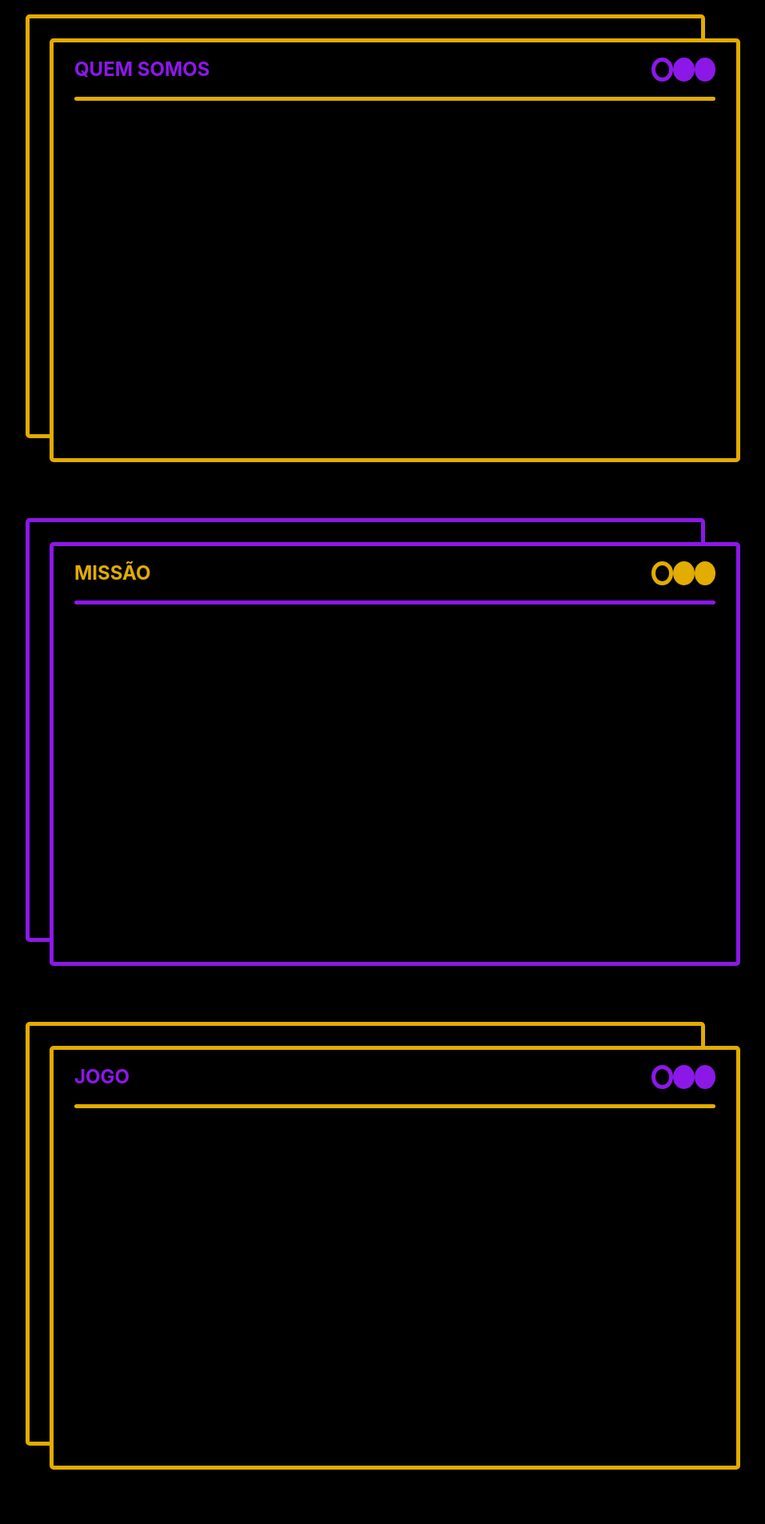
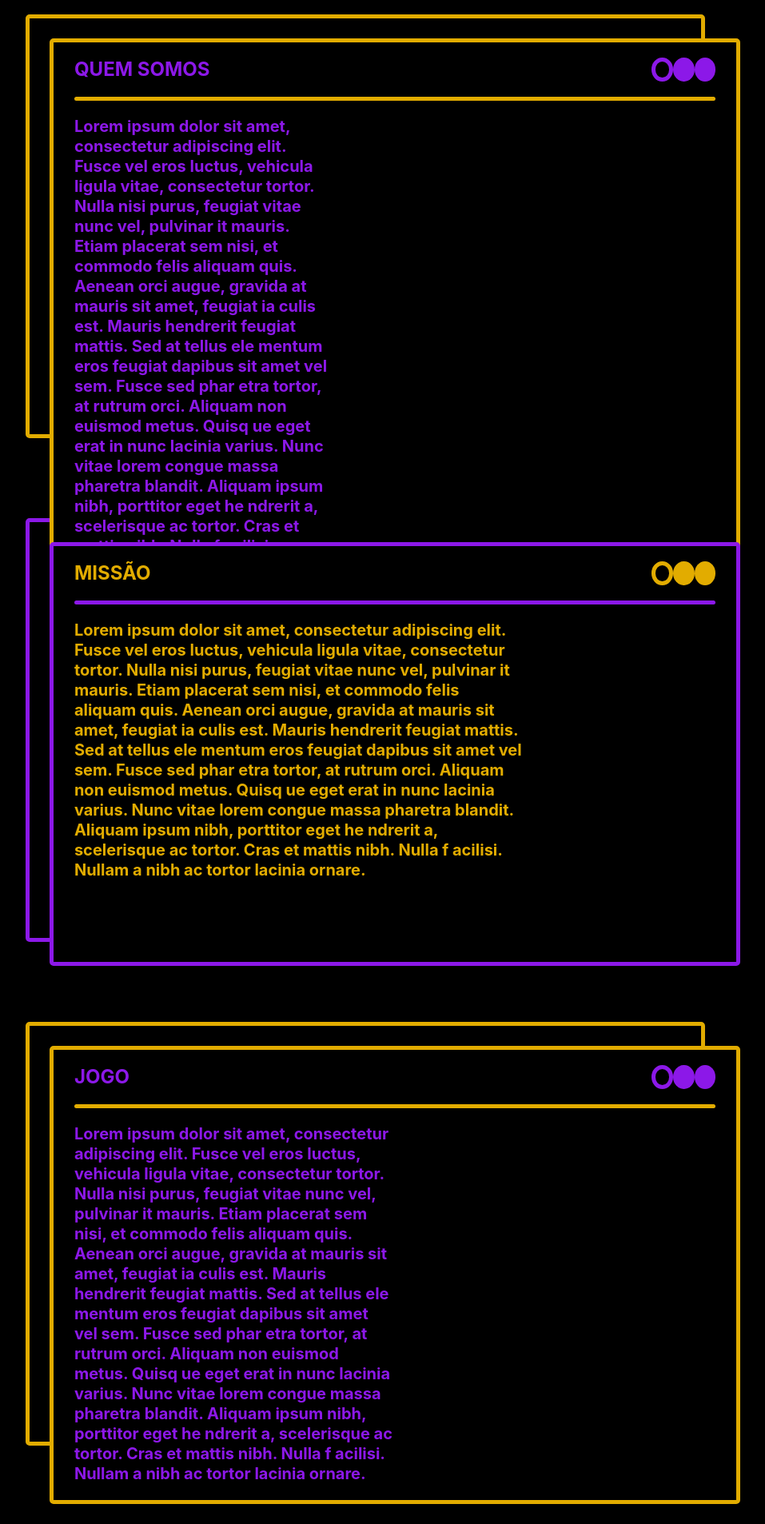
Before and after one commit to 0xZ0uk/ris, a React (Create React App) app: page / in a window 1280 px wide. Shown: the part 640-2546 px from the top of the page at 80% size, without its empty margins (166-1123 px from the left). Built offline with nearby package versions, Linux system fonts and the light colour scheme.

Commit message:
Add dummy text

```diff
--- a/src/components/Mainbox/index.tsx
+++ b/src/components/Mainbox/index.tsx
@@ -2,6 +2,7 @@ import React from "react";
 import {
   MainboxBallEmpty,
   MainboxBallFull,
+  MainboxChildrenContainer,
   MainboxContainer,
   MainboxContainerShadow,
   MainboxDivider,
@@ -51,7 +52,7 @@ const Mainbox = ({
           </div>
           <MainboxDivider style={{ backgroundColor: borderColor }} />
         </MainboxTitleContainer>
-        <div>{children}</div>
+        <MainboxChildrenContainer>{children}</MainboxChildrenContainer>
       </MainboxContainer>
       <MainboxContainerShadow style={{ borderColor: borderColor }} />
     </div>
--- a/src/components/Mainbox/styled.ts
+++ b/src/components/Mainbox/styled.ts
@@ -47,3 +47,9 @@ export const MainboxBallEmpty = styled("div")({
   borderRadius: "100%",
   boxSizing: "border-box",
 });
+
+export const MainboxChildrenContainer = styled("div")({
+  display: "flex",
+  margin: "0 3%",
+  color: "#fff",
+});
--- a/src/views/Root/index.tsx
+++ b/src/views/Root/index.tsx
@@ -20,13 +20,76 @@ const Root = () => {
         <Col md={2} />
         <Col md={8} lg={8}>
           <Mainbox title="Quem Somos" menuAnchor="quemSomos">
-            {" "}
+            <div style={{ width: "40%", color: colors.secondary }}>
+              <p
+                style={{
+                  fontSize: "20px",
+                  fontWeight: "bold",
+                  lineHeight: 1.25,
+                }}
+              >
+                Lorem ipsum dolor sit amet, consectetur adipiscing elit. Fusce
+                vel eros luctus, vehicula ligula vitae, consectetur tortor.
+                Nulla nisi purus, feugiat vitae nunc vel, pulvinar it mauris.
+                Etiam placerat sem nisi, et commodo felis aliquam quis. Aenean
+                orci augue, gravida at mauris sit amet, feugiat ia culis est.
+                Mauris hendrerit feugiat mattis. Sed at tellus ele mentum eros
+                feugiat dapibus sit amet vel sem. Fusce sed phar etra tortor, at
+                rutrum orci. Aliquam non euismod metus. Quisq ue eget erat in
+                nunc lacinia varius. Nunc vitae lorem congue massa pharetra
+                blandit. Aliquam ipsum nibh, porttitor eget he ndrerit a,
+                scelerisque ac tortor. Cras et mattis nibh. Nulla f acilisi.
+                Nullam a nibh ac tortor lacinia ornare.
+              </p>
+            </div>
           </Mainbox>
           <Mainbox title="Missão" menuAnchor="missao" {...altColors}>
-            {" "}
+            <div style={{ width: "70%", color: colors.primary }}>
+              <p
+                style={{
+                  fontSize: "20px",
+                  fontWeight: "bold",
+                  lineHeight: 1.25,
+                }}
+              >
+                Lorem ipsum dolor sit amet, consectetur adipiscing elit. Fusce
+                vel eros luctus, vehicula ligula vitae, consectetur tortor.
+                Nulla nisi purus, feugiat vitae nunc vel, pulvinar it mauris.
+                Etiam placerat sem nisi, et commodo felis aliquam quis. Aenean
+                orci augue, gravida at mauris sit amet, feugiat ia culis est.
+                Mauris hendrerit feugiat mattis. Sed at tellus ele mentum eros
+                feugiat dapibus sit amet vel sem. Fusce sed phar etra tortor, at
+                rutrum orci. Aliquam non euismod metus. Quisq ue eget erat in
+                nunc lacinia varius. Nunc vitae lorem congue massa pharetra
+                blandit. Aliquam ipsum nibh, porttitor eget he ndrerit a,
+                scelerisque ac tortor. Cras et mattis nibh. Nulla f acilisi.
+                Nullam a nibh ac tortor lacinia ornare.
+              </p>
+            </div>
           </Mainbox>
           <Mainbox title="Jogo" menuAnchor="jogo">
-            {" "}
+            <div style={{ width: "50%", color: colors.secondary }}>
+              <p
+                style={{
+                  fontSize: "20px",
+                  fontWeight: "bold",
+                  lineHeight: 1.25,
+                }}
+              >
+                Lorem ipsum dolor sit amet, consectetur adipiscing elit. Fusce
+                vel eros luctus, vehicula ligula vitae, consectetur tortor.
+                Nulla nisi purus, feugiat vitae nunc vel, pulvinar it mauris.
+                Etiam placerat sem nisi, et commodo felis aliquam quis. Aenean
+                orci augue, gravida at mauris sit amet, feugiat ia culis est.
+                Mauris hendrerit feugiat mattis. Sed at tellus ele mentum eros
+                feugiat dapibus sit amet vel sem. Fusce sed phar etra tortor, at
+                rutrum orci. Aliquam non euismod metus. Quisq ue eget erat in
+                nunc lacinia varius. Nunc vitae lorem congue massa pharetra
+                blandit. Aliquam ipsum nibh, porttitor eget he ndrerit a,
+                scelerisque ac tortor. Cras et mattis nibh. Nulla f acilisi.
+                Nullam a nibh ac tortor lacinia ornare.
+              </p>
+            </div>
           </Mainbox>
           <Mainbox title="Parceiros" menuAnchor="parceiros" {...altColors}>
             {" "}
```
